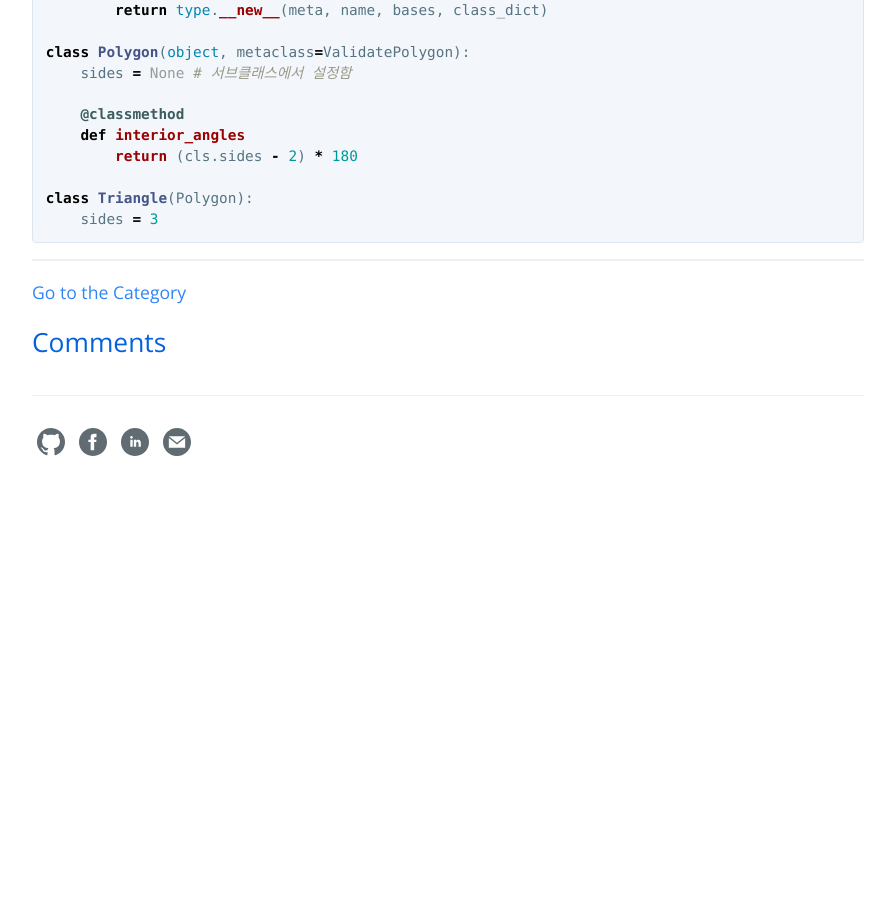
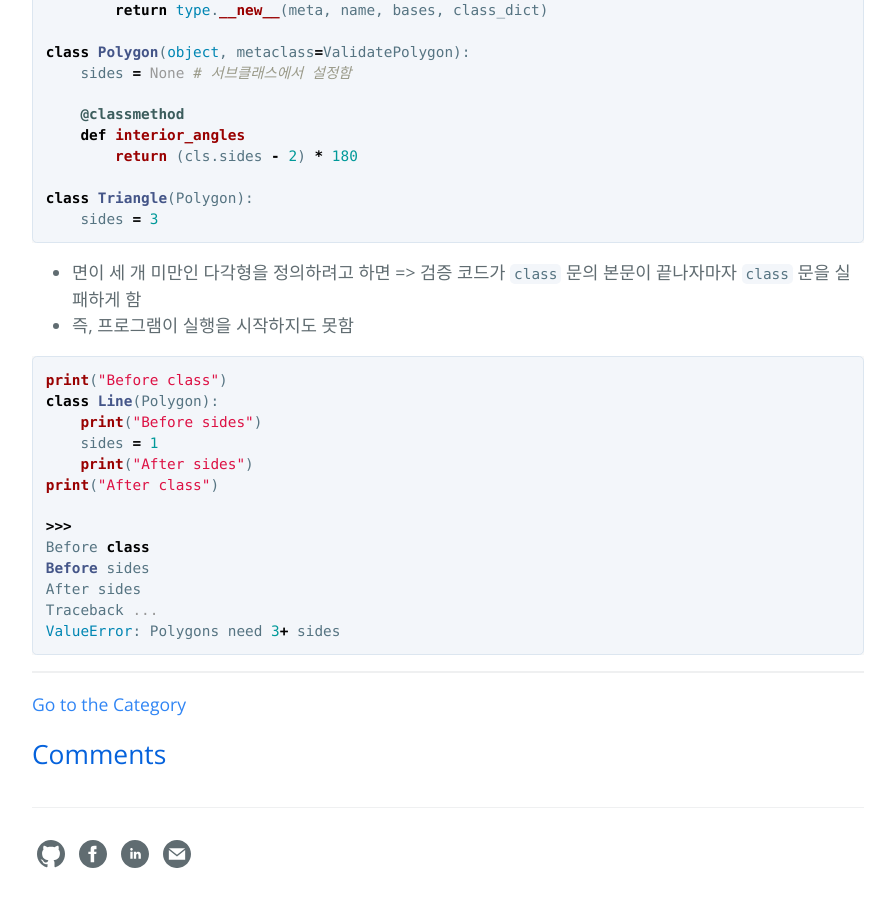
Before and after one commit to hcnoh/hcnoh.github.io, a Jekyll site: the page built from _posts/2018-10-18-effective-python-way33.md, in a window 1280 px wide and 900 px high, scrolled down 2093 px. Shown: the whole window, without its empty margins (192-1087 px from the left). Built offline with Jekyll 4.4.1, drawn with Linux system fonts in a browser that asks for light colours; comment, search, counter and statistics services are not loaded; before the commit the page ends 2603 px from its top, so only the background shows below that.

Commit message:
Update 2018-10-18-effective-python-way33.md

````diff
--- a/_posts/2018-10-18-effective-python-way33.md
+++ b/_posts/2018-10-18-effective-python-way33.md
@@ -91,3 +91,22 @@ class Polygon(object, metaclass=ValidatePolygon):
 class Triangle(Polygon):
     sides = 3
 ```
+
+- 면이 세 개 미만인 다각형을 정의하려고 하면 => 검증 코드가 `class` 문의 본문이 끝나자마자 `class` 문을 실패하게 함
+- 즉, 프로그램이 실행을 시작하지도 못함
+
+```python
+print("Before class")
+class Line(Polygon):
+    print("Before sides")
+    sides = 1
+    print("After sides")
+print("After class")
+
+>>>
+Before class
+Before sides
+After sides
+Traceback ...
+ValueError: Polygons need 3+ sides
+```
````
